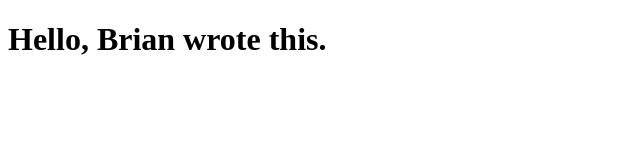
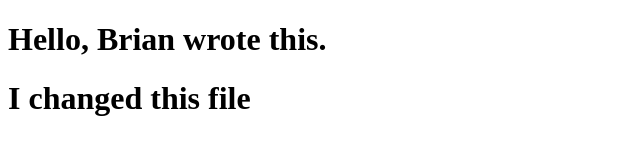
Before and after one commit to DiamondToliver/hello_world_collab, a plain HTML site: page index.html in a window 1280 px wide. Shown: the whole page, without its empty margins (0-640 px from the left). Drawn offline with Linux system fonts and the light colour scheme.

Commit message:
Jorgens  file change

```diff
--- a/index.html
+++ b/index.html
@@ -8,6 +8,6 @@
 </head>
 <body>
     <h1>Hello, Brian wrote this.</h1>
-
+<h1>I changed this file</h1>
 </body>
 </html>
```
